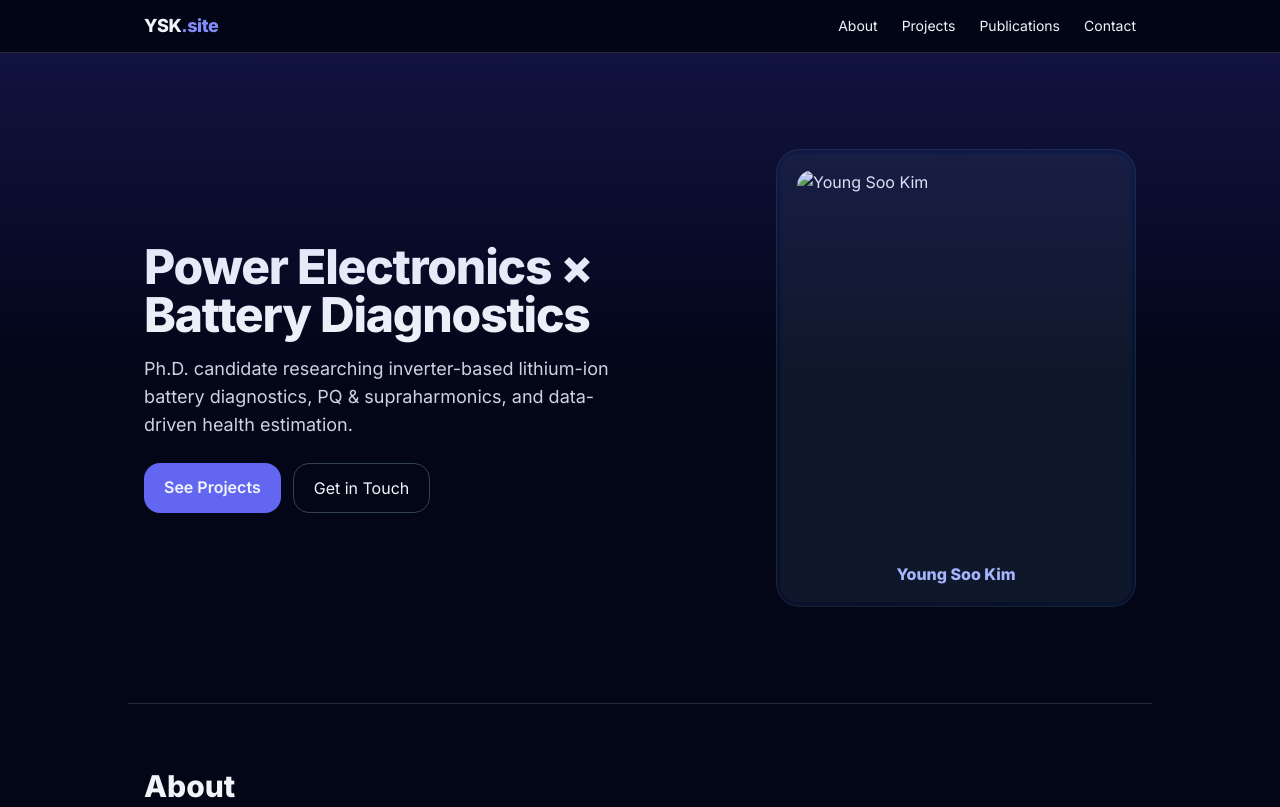
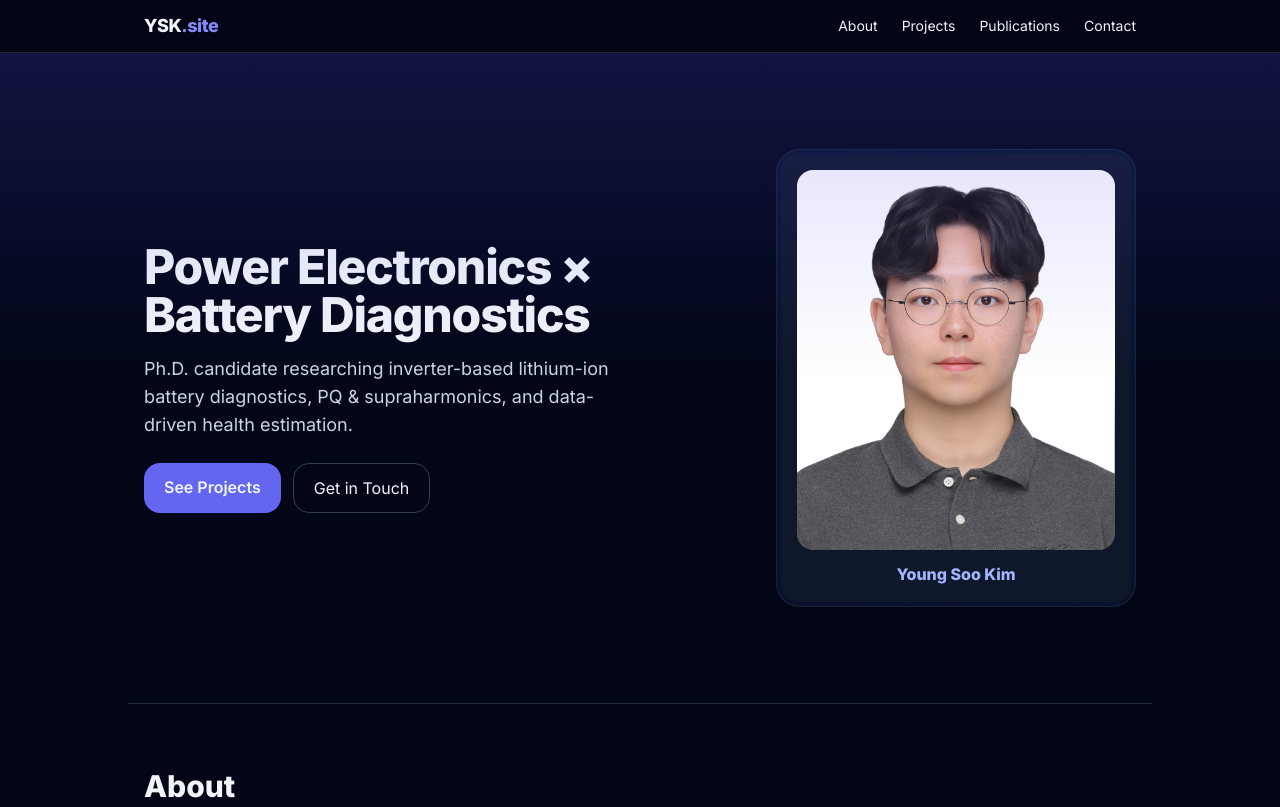
Before and after one commit to hlinak3014/hlinak3014.github.io, a plain HTML site: page index.html in a window 1280 px wide. Shown: the top 807 px of the page. Drawn offline with nearby package versions, Linux system fonts and the light colour scheme; no server answers; a script that the page names is missing.

Commit message:
Update index.html

```diff
--- a/index.html
+++ b/index.html
@@ -51,7 +51,7 @@
         <div class="md:justify-self-end">
           <div class="w-[320px] md:w-[360px] rounded-3xl border border-slate-800/80 bg-gradient-to-tr from-indigo-500/10 to-sky-500/10 p-1">
             <div class="rounded-2xl bg-slate-900 p-4">
-              <img src="img/profile/me.jpg" alt="Young Soo Kim"
+              <img src="img/profile/ysk_profile.jpeg" alt="Young Soo Kim"
                    class="rounded-2xl w-full h-[380px] object-cover object-center" />
               <p class="text-center text-indigo-300 font-bold mt-3">Young Soo Kim</p>
             </div>
```
